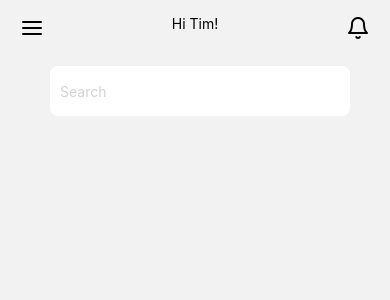
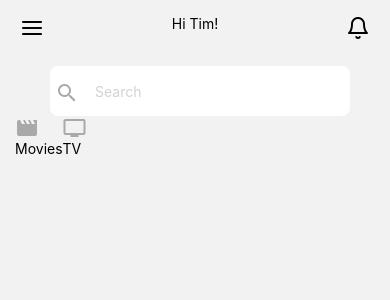
Before and after one commit to timmparsons/next-up, a React Native app: screen /Home in a window 390 px wide. Shown: the top 300 px of the page. Built offline with nearby package versions, Linux system fonts and the light colour scheme.

Commit message:
added styling to search component, tidied up some code and started on categories

```diff
--- /dev/null
+++ b/components/Categories.js
@@ -0,0 +1,27 @@
+import React from 'react'
+import { View, Text, ScrollView } from 'react-native'
+import { CATEGORIES } from '../constants/categoriesData'
+import { MaterialIcons } from '@expo/vector-icons';
+import { TouchableOpacity } from 'react-native-web';
+
+const Categories = () => {
+	return (
+		<ScrollView
+			horizontal
+			contentContainerStyle={{ paddingHorizontal: 15}}
+		>
+		{CATEGORIES.map((data, index) => {
+			return (
+				<TouchableOpacity key={index}>
+					<View>
+						<MaterialIcons name={data.icon} size={24} color="darkgray" />
+						<Text>{data.category}</Text>
+					</View>
+				</TouchableOpacity>
+			)
+		})}
+		</ScrollView>
+	)
+}
+
+export default Categories
--- a/components/ProfileBar.js
+++ b/components/ProfileBar.js
@@ -1,19 +1,26 @@
-import { View, Text, SafeAreaView, StyleSheet, TouchableOpacity } from 'react-native'
 import React from 'react'
+import Search from './Search';
+import { View, Text, StyleSheet, TouchableOpacity } from 'react-native'
 import { Feather } from '@expo/vector-icons';
+import { NAME } from '../constants';
 
 const ProfileBar = () => {
 	return (
+		<View>
 		<View style={styles.container}>
 			<TouchableOpacity>
 				<Feather name="menu" size={24} color="black" />
 			</TouchableOpacity>
 			<View>
-				<Text>Hi Tim!</Text>
+				<Text>Hi {NAME}!</Text>
 			</View>
 			<TouchableOpacity>
 				<Feather name="bell" size={24} color="black" />
 			</TouchableOpacity>
+		</View>
+		<View>
+			<Search />
+		</View>
 		</View>
 	)
 }
--- a/components/Search.js
+++ b/components/Search.js
@@ -1,5 +1,6 @@
+import React from 'react'
 import { View, Text, TextInput, SafeAreaView, StyleSheet } from 'react-native'
-import React from 'react'
+import { MaterialCommunityIcons } from '@expo/vector-icons';
 
 const Search = () => {
 
@@ -8,29 +9,44 @@ const Search = () => {
 	};
 
 	return (
-		<SafeAreaView>
-			<View styles={styles.container}>
+		<View style={styles.container}>
+			<View className='mag-glass'>
+				<View style={styles.magnifyingGlass}>
+					<MaterialCommunityIcons name="magnify" size={24} color="darkgray" />
+				</View>
+				<View>
 				<TextInput
 					style={styles.searchBar}
 					onChangeText={handleOnChange}
 					placeholder='Search'
 					placeholderTextColor={'lightgray'}
 				/>
+
+				</View>
 			</View>
-		</SafeAreaView>
+		</View>
 	)
 }
 
 const styles = StyleSheet.create({
 	container: {
-		flex: 1,
-		paddingHorizontal: 50
+		// flexDirection: 'row',
+		// justifyContent: 'space-between',
+		// backgroundColor: 'rgb(245 245 245)',
+		// paddingHorizontal: 50,
+		// borderRadius: '9999px',
+	},
+	magnifyingGlass: {
+		position: 'absolute',
+		left: 55,
+		top: 25,
+		zIndex: 1
 	},
 	searchBar: {
 		marginTop: 10,
 		height: 50,
 		width: '77%',
-		paddingHorizontal: 10,
+		paddingHorizontal: 45,
 		marginHorizontal: 50,
 		backgroundColor: 'white',
 		borderColor: 'lightgray', //no effect
--- /dev/null
+++ b/components/index.js
@@ -0,0 +1,9 @@
+import Categories from './Categories';
+import ProfileBar from './ProfileBar';
+import Search from './Search';
+
+export {
+	Categories,
+	ProfileBar,
+	Search
+}
--- /dev/null
+++ b/constants/categoriesData.js
@@ -0,0 +1,10 @@
+export const CATEGORIES = [
+	{
+		category: 'Movies',
+		icon: 'movie'
+	},
+	{
+		category: 'TV',
+		icon: 'tv'
+	}
+]
--- /dev/null
+++ b/constants/index.js
@@ -0,0 +1 @@
+export const NAME = 'Tim';
--- a/screens/HomeScreen.js
+++ b/screens/HomeScreen.js
@@ -1,7 +1,6 @@
-import { View, Text, StyleSheet, SafeAreaView } from 'react-native'
+import { StyleSheet, SafeAreaView } from 'react-native'
 import React from 'react'
-import Search from '../components/Search';
-import ProfileBar from '../components/ProfileBar';
+import { ProfileBar, Categories } from '../components';
 
 const HomeScreen = () => {
   return (
@@ -9,7 +8,7 @@ const HomeScreen = () => {
 			styles={styles.container}
 		>
 			<ProfileBar />
-      <Search />
+			<Categories />
     </SafeAreaView>
   );
 }
```
